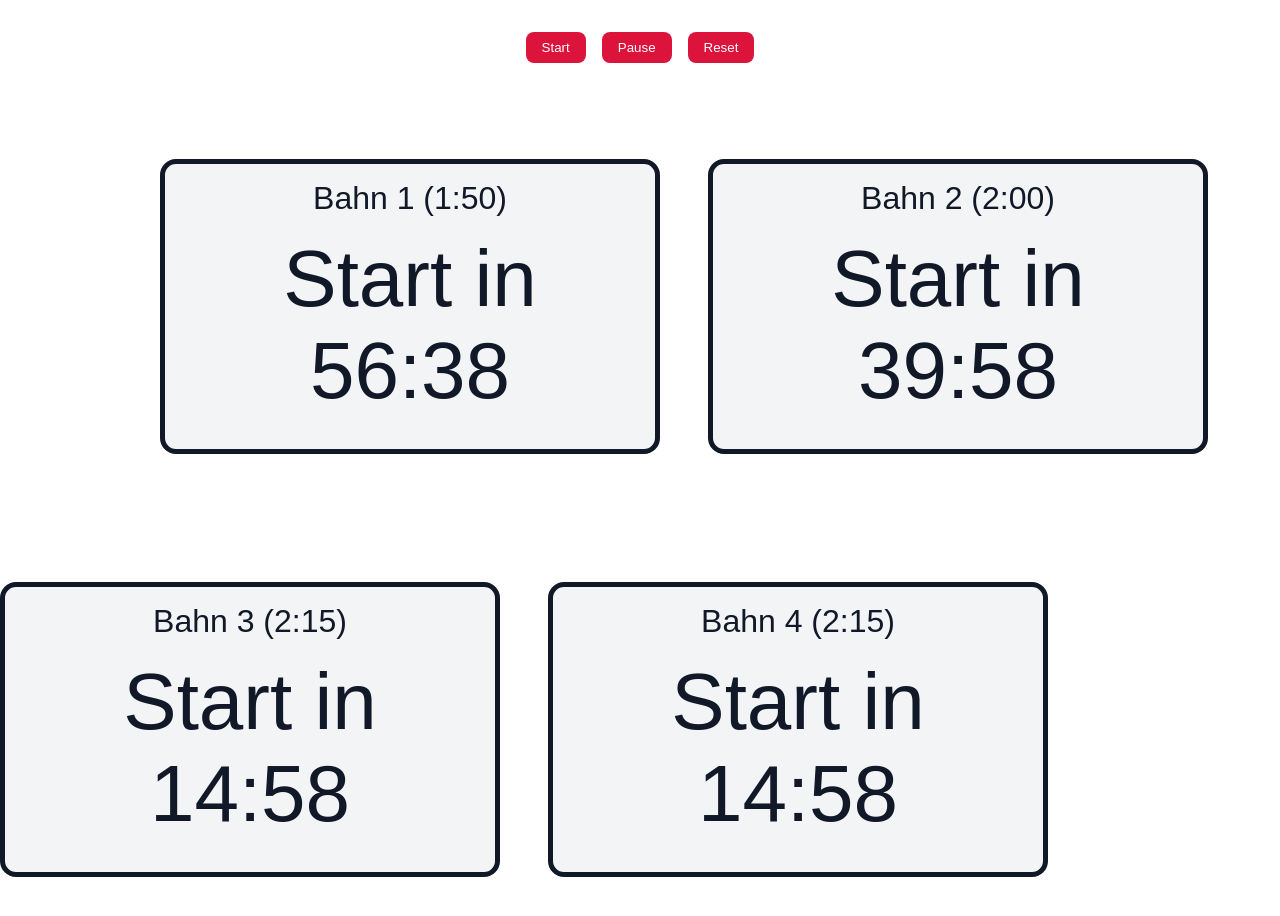
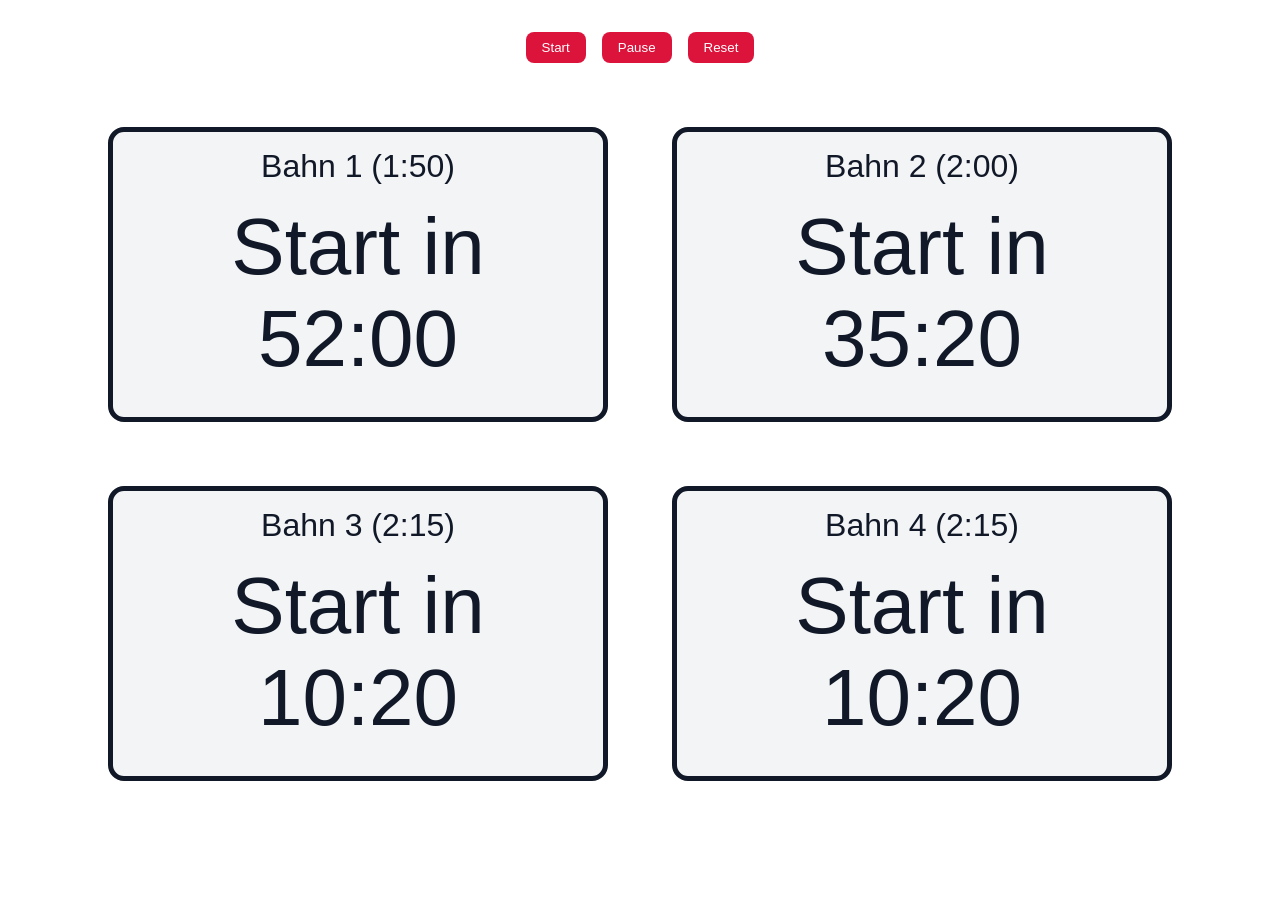
Before and after one commit to 4k3ph4l0s/timer, a plain HTML site: page index.html in a window 1280 px wide. Both pictures are taken after a click on the button "Start". After the commit the page ends 813 px from the top, so only its background shows below. Drawn offline with Linux system fonts and the light colour scheme.

Commit message:
Simplify css and arrange in 2x2 matrix

```diff
--- a/dark.css
+++ b/dark.css
@@ -49,123 +49,40 @@ body {
 	background-color: var(--dark);
 }
 
-.watch1 {
+.row {
+  display: flex;
+  flex-wrap: wrap;
+  justify-content: center;
+  align-items: center;
+}
+
+.watch {
 	text-align: center;
 	background-color: var(--darkdark);
 	width: 100%;
 	float: left;
 	max-width: 500px;
-	margin: 4rem auto;
-	margin-left: 10rem;
-	margin-right: 3rem;
+	margin: 2rem auto;
+	margin-left: 2rem;
+	margin-right: 2rem;
 	padding: 1rem 2rem;
 	border-radius: 1rem;
 }
 
-.watch1 .lane {
+.watch .lane {
 	font-size: 2rem;
 	font-weight: 300;
 	margin-bottom: 1rem;
 }
 
-.watch1 .time {
+.watch .time {
 	font-size: 5rem;
 	font-weight: 300;
 	margin-bottom: 1rem;
 }
 
-.watch1 .count {
+.watch .count {
 	font-size: 5rem;
 	font-weight: 300;
 	margin-bottom: 1rem;
 }
-
-.watch2 {
-	text-align: center;
-	background-color: var(--darkdark);
-	width: 100%;
-	float: left;
-	max-width: 500px;
-	margin: 4rem auto;
-	margin-right: 3rem;
-	padding: 1rem 2rem;
-	border-radius: 1rem;
-}
-
-.watch2 .lane {
-	font-size: 2rem;
-	font-weight: 300;
-	margin-bottom: 1rem;
-}
-
-.watch2 .time {
-	font-size: 5rem;
-	font-weight: 300;
-	margin-bottom: 1rem;
-}
-
-.watch2 .count {
-	font-size: 5rem;
-	font-weight: 300;
-	margin-bottom: 1rem;
-}
-
-.watch3 {
-	text-align: center;
-	background-color: var(--darkdark);
-	width: 100%;
-	float: left;
-	max-width: 500px;
-	margin: 4rem auto;
-	margin-right: 3rem;
-	padding: 1rem 2rem;
-	border-radius: 1rem;
-}
-
-.watch3 .lane {
-	font-size: 2rem;
-	font-weight: 300;
-	margin-bottom: 1rem;
-}
-
-.watch3 .time {
-	font-size: 5rem;
-	font-weight: 300;
-	margin-bottom: 1rem;
-}
-
-.watch3 .count {
-	font-size: 5rem;
-	font-weight: 300;
-	margin-bottom: 1rem;
-}
-
-.watch4 {
-	text-align: center;
-	background-color: var(--darkdark);
-	width: 100%;
-	float: left;
-	max-width: 500px;
-	margin: 4rem auto;
-	margin-right: 3rem;
-	padding: 1rem 2rem;
-	border-radius: 1rem;
-}
-
-.watch4 .lane {
-	font-size: 2rem;
-	font-weight: 300;
-	margin-bottom: 1rem;
-}
-
-.watch4 .time {
-	font-size: 5rem;
-	font-weight: 300;
-	margin-bottom: 1rem;
-}
-
-.watch4 .count {
-	font-size: 5rem;
-	font-weight: 300;
-	margin-bottom: 1rem;
-}
--- a/index.html
+++ b/index.html
@@ -16,7 +16,8 @@
     <button id="reset">Reset</button>
   </div>
 
-	<div class="watch1">
+  <div class="row">
+    <div class="watch" id="watch1">
       <div class="lane">
         Bahn 1 (<span id="depTime1">2:00</span>)
       </div>
@@ -28,7 +29,7 @@
       </div>
     </div>
 
-	<div class="watch2">
+    <div class="watch" id="watch2">
       <div class="lane">
         Bahn 2 (<span id="depTime2">2:00</span>)
       </div>
@@ -39,8 +40,10 @@
         0
       </div>
     </div>
+  </div>
 
-	<div class="watch3">
+  <div class="row">
+    <div class="watch" id="watch3">
       <div class="lane">
         Bahn 3 (<span id="depTime3">2:00</span>)
       </div>
@@ -52,7 +55,7 @@
       </div>
     </div>
 
-	<div class="watch4">
+    <div class="watch" id="watch4">
       <div class="lane">
         Bahn 4 (<span id="depTime4">2:00</span>)
       </div>
@@ -63,6 +66,7 @@
         0
       </div>
     </div>
+  </div>
 
   <script src="main.js"></script>
 </body>
--- a/light.css
+++ b/light.css
@@ -49,15 +49,22 @@ body {
 	background-color: var(--dark);
 }
 
-.watch1 {
+.row {
+  display: flex;
+  flex-wrap: wrap;
+  justify-content: center;
+  align-items: center;
+}
+
+.watch {
 	text-align: center;
 	background-color: var(--light);
 	width: 100%;
 	float: left;
 	max-width: 500px;
-	margin: 4rem auto;
-	margin-left: 10rem;
-	margin-right: 3rem;
+	margin: 2rem auto;
+	margin-left: 2rem;
+	margin-right: 2rem;
 	padding: 1rem 2rem;
 	border: solid;
 	border-width: 5px;
@@ -65,119 +72,20 @@ body {
 	border-color: var(--darkdark)
 }
 
-.watch1 .lane {
+.watch .lane {
 	font-size: 2rem;
 	font-weight: 300;
 	margin-bottom: 1rem;
 }
 
-.watch1 .time {
+.watch .time {
 	font-size: 5rem;
 	font-weight: 300;
 	margin-bottom: 1rem;
 }
 
-.watch1 .count {
+.watch .count {
 	font-size: 5rem;
 	font-weight: 300;
 	margin-bottom: 1rem;
 }
-
-.watch2 {
-	text-align: center;
-	background-color: var(--light);
-	width: 100%;
-	float: left;
-	max-width: 500px;
-	margin: 4rem auto;
-	margin-right: 3rem;
-	padding: 1rem 2rem;
-	border: solid;
-	border-width: 5px;
-	border-radius: 1rem;
-	border-color: var(--darkdark)
-}
-
-.watch2 .lane {
-	font-size: 2rem;
-	font-weight: 300;
-	margin-bottom: 1rem;
-}
-
-.watch2 .time {
-	font-size: 5rem;
-	font-weight: 300;
-	margin-bottom: 1rem;
-}
-
-.watch2 .count {
-	font-size: 5rem;
-	font-weight: 300;
-	margin-bottom: 1rem;
-}
-
-.watch3 {
-	text-align: center;
-	background-color: var(--light);
-	width: 100%;
-	float: left;
-	max-width: 500px;
-	margin: 4rem auto;
-	margin-right: 3rem;
-	padding: 1rem 2rem;
-	border: solid;
-	border-width: 5px;
-	border-radius: 1rem;
-	border-color: var(--darkdark)
-}
-
-.watch3 .lane {
-	font-size: 2rem;
-	font-weight: 300;
-	margin-bottom: 1rem;
-}
-
-.watch3 .time {
-	font-size: 5rem;
-	font-weight: 300;
-	margin-bottom: 1rem;
-}
-
-.watch3 .count {
-	font-size: 5rem;
-	font-weight: 300;
-	margin-bottom: 1rem;
-}
-
-.watch4 {
-	text-align: center;
-	background-color: var(--light);
-	width: 100%;
-	float: left;
-	max-width: 500px;
-	margin: 4rem auto;
-	margin-right: 3rem;
-	padding: 1rem 2rem;
-	border: solid;
-	border-width: 5px;
-	border-radius: 1rem;
-	border-color: var(--darkdark)
-}
-
-.watch4 .lane {
-	font-size: 2rem;
-	font-weight: 300;
-	margin-bottom: 1rem;
-}
-
-.watch4 .time {
-	font-size: 5rem;
-	font-weight: 300;
-	margin-bottom: 1rem;
-}
-
-.watch4 .count {
-	font-size: 5rem;
-	font-weight: 300;
-	margin-bottom: 1rem;
-}
--- a/main.js
+++ b/main.js
@@ -1,12 +1,12 @@
 // Global variables
-const time_el1 = document.querySelector('.watch1 .time');
-const count_el1 = document.querySelector('.watch1 .count');
-const time_el2 = document.querySelector('.watch2 .time');
-const count_el2 = document.querySelector('.watch2 .count');
-const time_el3 = document.querySelector('.watch3 .time');
-const count_el3 = document.querySelector('.watch3 .count');
-const time_el4 = document.querySelector('.watch4 .time');
-const count_el4 = document.querySelector('.watch4 .count');
+const time_el1 = document.querySelector('#watch1 .time');
+const count_el1 = document.querySelector('#watch1 .count');
+const time_el2 = document.querySelector('#watch2 .time');
+const count_el2 = document.querySelector('#watch2 .count');
+const time_el3 = document.querySelector('#watch3 .time');
+const count_el3 = document.querySelector('#watch3 .count');
+const time_el4 = document.querySelector('#watch4 .time');
+const count_el4 = document.querySelector('#watch4 .count');
 const start_btn = document.getElementById("start");
 const stop_btn = document.getElementById("stop");
 const reset_btn = document.getElementById("reset");
@@ -225,7 +225,7 @@ function start() {
 	delay1 = finishCount * (depTime4 - depTime1) + delay4;
 	delay2 = finishCount * (depTime4 - depTime2) + delay4;
 	delay3 = finishCount * (depTime4 - depTime3) + delay4;
-	interval = setInterval(timer, 1000);
+	interval = setInterval(timer, 10);
 }
 
 function stop() {
```
Lines whose indentation alone changed are shown as unchanged.
